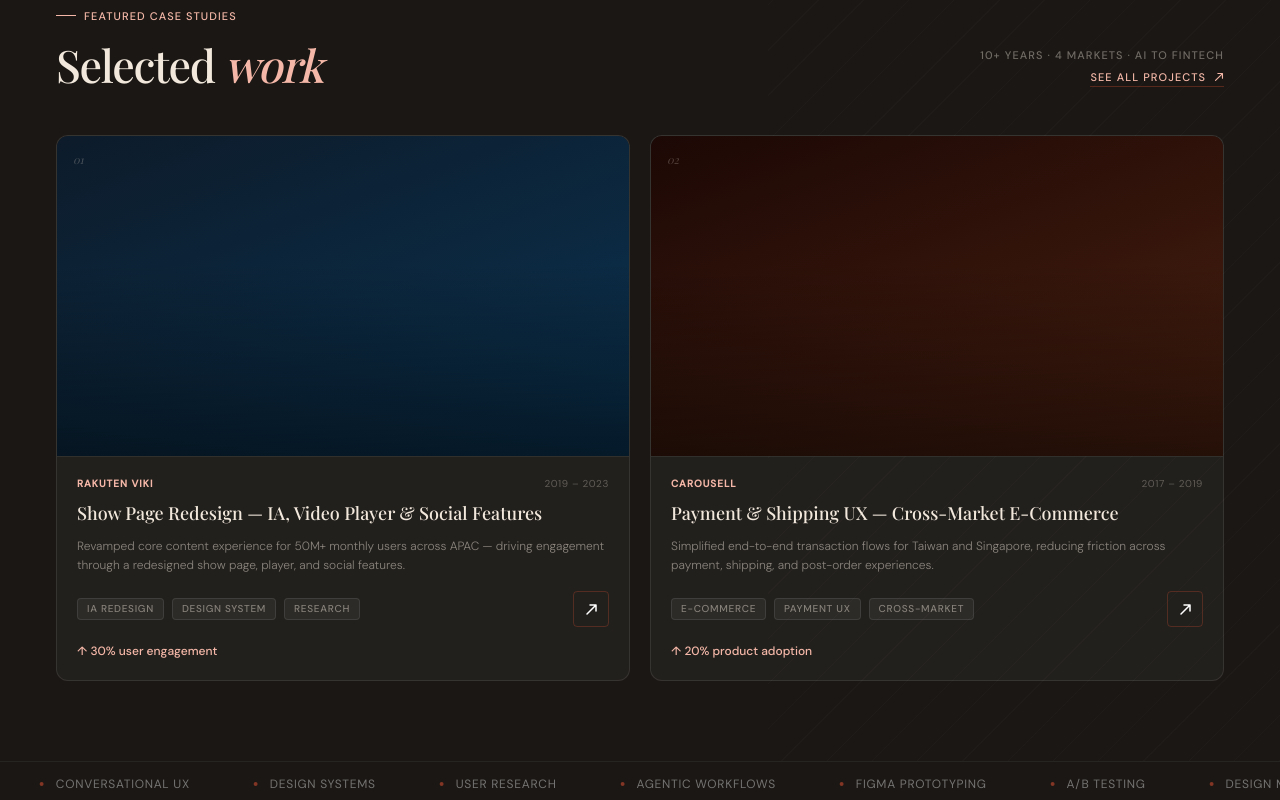
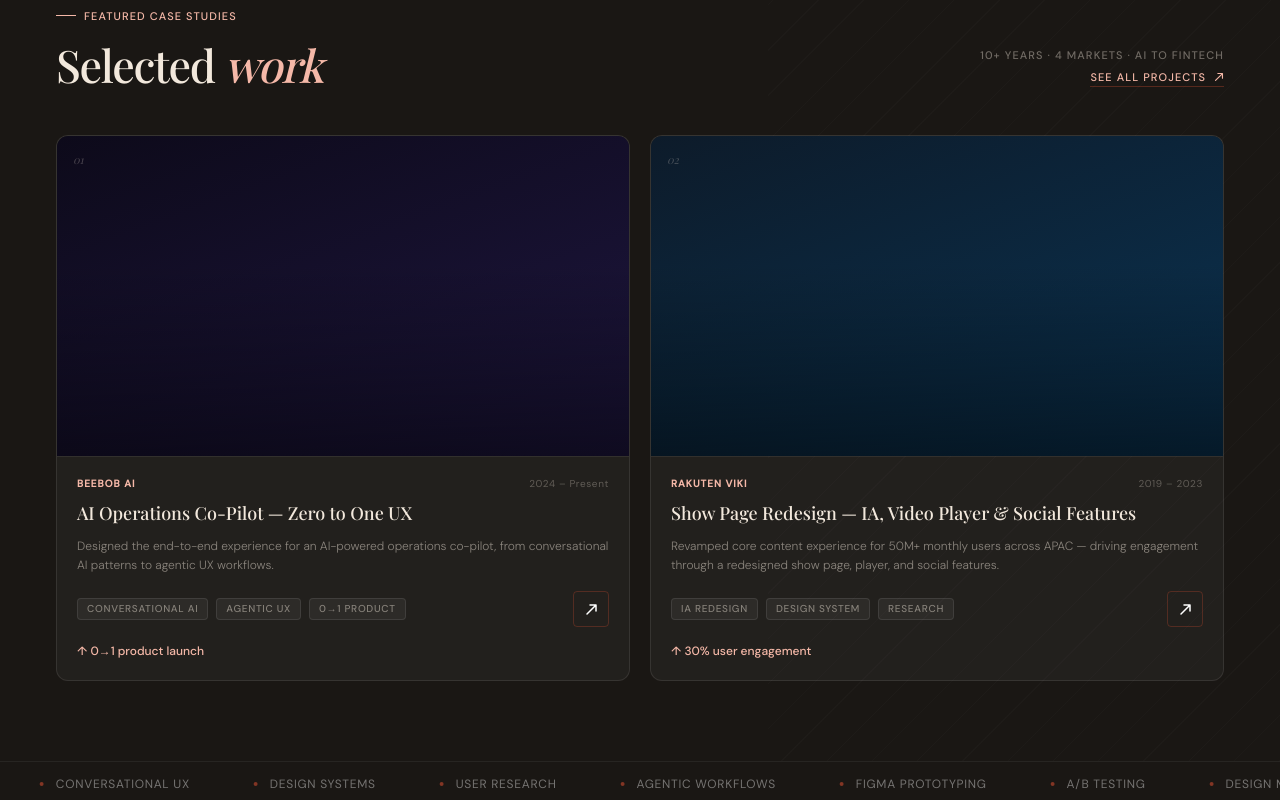
Before and after one commit to kt-huang-34/portfolio-v2, a Next.js app in the folder nextjs-app/: page / in a window 1280 px wide. Shown: the part 880-1680 px from the top of the page. Built offline with nearby package versions, Linux system fonts and the light colour scheme.

Commit message:
update project sequence

```diff
--- a/nextjs-app/src/components/home/FeaturedProjects.tsx
+++ b/nextjs-app/src/components/home/FeaturedProjects.tsx
@@ -17,6 +17,17 @@ interface FeaturedProject {
 const projects: FeaturedProject[] = [
   {
     num: '01',
+    company: 'BeeBob AI',
+    year: '2024 – Present',
+    title: 'AI Operations Co-Pilot — Zero to One UX',
+    desc: 'Designed the end-to-end experience for an AI-powered operations co-pilot, from conversational AI patterns to agentic UX workflows.',
+    tags: ['Conversational AI', 'Agentic UX', '0→1 Product'],
+    outcome: '↑ 0→1 product launch',
+    bgClass: 'fi-beebob',
+    href: '/case-study/beebob',
+  },
+  {
+    num: '02',
     company: 'Rakuten Viki',
     year: '2019 – 2023',
     title: 'Show Page Redesign — IA, Video Player & Social Features',
@@ -25,17 +36,6 @@ const projects: FeaturedProject[] = [
     outcome: '↑ 30% user engagement',
     bgClass: 'fi-viki',
     href: '/case-study/viki-show-page',
-  },
-  {
-    num: '02',
-    company: 'Carousell',
-    year: '2017 – 2019',
-    title: 'Payment & Shipping UX — Cross-Market E-Commerce',
-    desc: 'Simplified end-to-end transaction flows for Taiwan and Singapore, reducing friction across payment, shipping, and post-order experiences.',
-    tags: ['E-Commerce', 'Payment UX', 'Cross-Market'],
-    outcome: '↑ 20% product adoption',
-    bgClass: 'fi-carousell',
-    href: '/case-study/carousell',
   },
 ];
 
--- a/nextjs-app/src/components/home/Hero.css
+++ b/nextjs-app/src/components/home/Hero.css
@@ -273,3 +273,4 @@
 .fi-viki { background: linear-gradient(160deg, var(--dark-navy) 0%, #0A3352 100%); }
 .fi-carousell { background: linear-gradient(160deg, #1C0805 0%, #4A2010 100%); }
 .fi-gxs { background: linear-gradient(160deg, #041208 0%, #0D2E18 100%); }
+.fi-beebob { background: linear-gradient(160deg, #0D0A1A 0%, #1E1640 100%); }
--- a/nextjs-app/src/components/home/WorkGrid.tsx
+++ b/nextjs-app/src/components/home/WorkGrid.tsx
@@ -10,10 +10,10 @@ interface WorkItem {
 }
 
 const works: WorkItem[] = [
+  { company: 'BeeBob AI', title: 'AI Operations Co-Pilot — Zero to One UX', tags: ['Conversational AI', 'Agentic UX'], bgClass: 'wc-beebob', href: '/case-study/beebob' },
   { company: 'Rakuten Viki', title: 'Show Page Redesign & IA Overhaul', tags: ['IA Redesign', 'Design System'], bgClass: 'wc-viki', href: '/case-study/viki-show-page' },
+  { company: 'GXS Bank', title: 'Multi-Surface Design System — SEA', tags: ['Design System', 'Fintech'], bgClass: 'wc-gxs', href: '/case-study/gxs' },
   { company: 'Carousell', title: 'Payment & Shipping — Cross-Market UX', tags: ['E-Commerce', 'Payment UX'], bgClass: 'wc-carousell', href: '/case-study/carousell' },
-  { company: 'GXS Bank', title: 'Multi-Surface Design System — SEA', tags: ['Design System', 'Fintech'], bgClass: 'wc-gxs', href: '/case-study/gxs' },
-  { company: 'BeeBob AI', title: 'AI Operations Co-Pilot — Zero to One UX', tags: ['Conversational AI', 'Agentic UX'], bgClass: 'wc-beebob', href: '/case-study/beebob' },
   { company: 'Rakuten Viki', title: 'Watch Party — Social Viewing Feature', tags: ['Product Strategy', 'Social UX'], bgClass: 'wc-watchparty', href: '/case-study/watch-party' },
   { company: 'OwnRides', title: 'Ride-Hailing Platform — Full UX', tags: ['Marketplace', 'Mobile'], bgClass: 'wc-ownrides', href: '/case-study/ownrides' },
 ];
```
